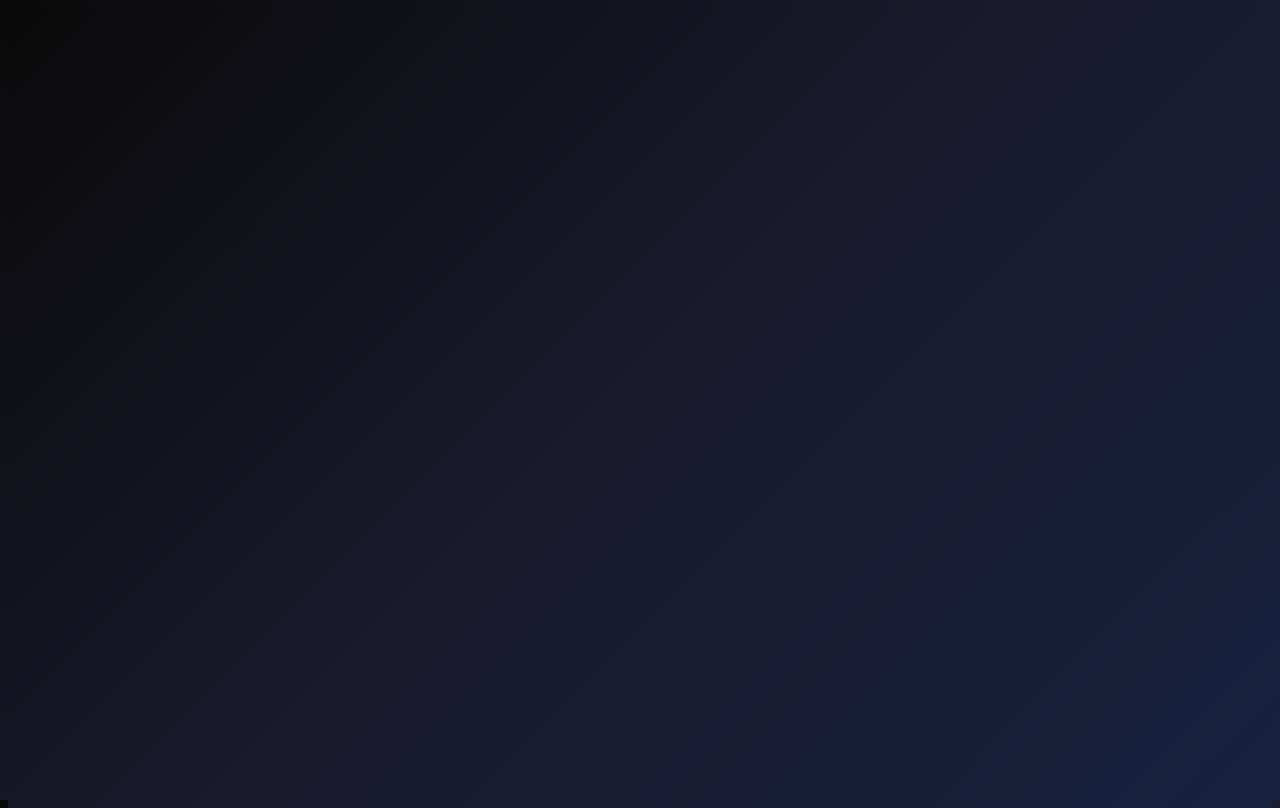
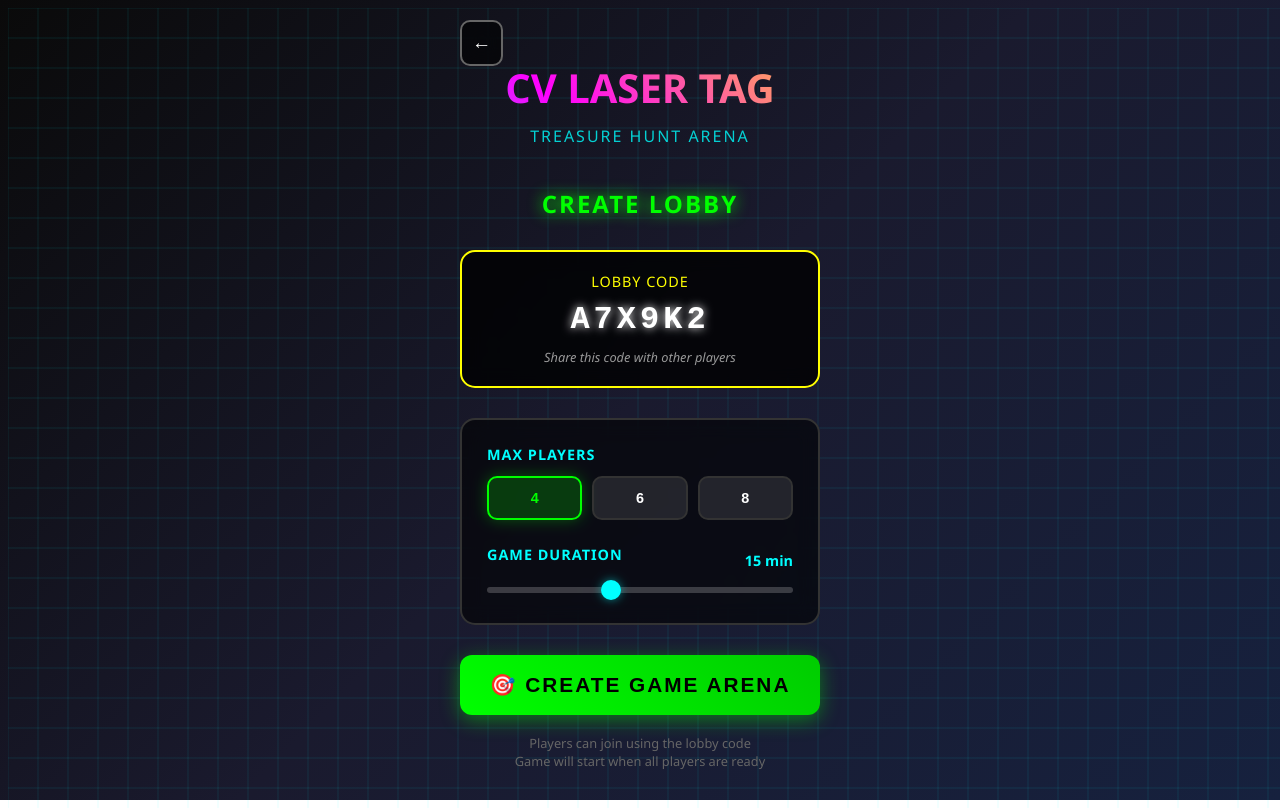
Before and after one commit to LuthoYRN/Laser-tag, a plain HTML site: page frontend/index.html in a window 1280 px wide. Drawn offline with Linux system fonts and the light colour scheme.

Commit message:
add initial HTML structure, CSS styles, and JavaScript for Laser Tag game

```diff
--- /dev/null
+++ b/frontend/css/create_lobby.css
@@ -0,0 +1,277 @@
+.back-button {
+	position: absolute;
+  top: 20px;
+  left: 20px;
+  background: rgba(0, 0, 0, 0.6);
+  border: 2px solid #666;
+  border-radius: 10px;
+  padding: 10px;
+  color: #ffffff;
+  cursor: pointer;
+  transition: all 0.3s ease;
+  font-size: 1.2rem;
+  backdrop-filter: blur(10px);
+}
+
+.back-button:hover {
+	border-color: #00ffff;
+  box-shadow: 0 0 15px rgba(0, 255, 255, 0.3);
+}
+
+.create-title {
+	text-align: center;
+  font-size: 1.5rem;
+  color: #00ff00;
+  text-transform: uppercase;
+  letter-spacing: 2px;
+  margin-bottom: 30px;
+	text-shadow: 0 0 15px #00ff00;
+}
+
+.lobby-code-section {
+	background: rgba(0, 0, 0, 0.8);
+  border: 2px solid #ffff00;
+  border-radius: 15px;
+  padding: 20px;
+  margin-bottom: 30px;
+  text-align: center;
+  backdrop-filter: blur(10px);
+}
+
+.code-label {
+	font-size: 0.9rem;
+  color: #ffff00;
+  text-transform: uppercase;
+  letter-spacing: 1px;
+  margin-bottom: 10px;
+}
+
+.lobby-code {
+	font-size: 2rem;
+  font-weight: bold;
+  color: #ffffff;
+  font-family: 'Courier New', monospace;
+  letter-spacing: 4px;
+  margin-bottom: 10px;
+  text-shadow: 0 0 10px #ffffff;
+}
+
+.code-hint {
+	font-size: 0.8rem;
+  color: #999;
+  font-style: italic;
+}
+
+.settings-section {
+	background: rgba(0, 0, 0, 0.6);
+  border: 2px solid #333;
+  border-radius: 15px;
+  padding: 25px;
+  margin-bottom: 30px;
+  backdrop-filter: blur(10px);
+}
+
+.setting-group {
+	margin-bottom: 25px;
+}
+
+.setting-group:last-child {
+	margin-bottom: 0;
+}
+
+.setting-label {
+	display: block;
+  color: #00ffff;
+  font-size: 0.9rem;
+  font-weight: bold;
+  text-transform: uppercase;
+  letter-spacing: 1px;
+  margin-bottom: 12px;
+}
+
+.setting-options {
+	display: flex;
+  gap: 10px;
+  flex-wrap: wrap;
+}
+
+.option-button {
+	flex: 1;
+  min-width: 80px;
+  padding: 12px 16px;
+  background: rgba(255, 255, 255, 0.1);
+  border: 2px solid #333;
+  border-radius: 10px;
+  color: #ffffff;
+  font-size: 0.9rem;
+  font-weight: bold;
+  cursor: pointer;
+  transition: all 0.3s ease;
+  text-align: center;
+}
+
+.option-button:hover {
+	border-color: #00ffff;
+  background: rgba(0, 255, 255, 0.1);
+}
+
+.option-button.active {
+	border-color: #00ff00;
+  background: rgba(0, 255, 0, 0.2);
+  color: #00ff00;
+  box-shadow: 0 0 15px rgba(0, 255, 0, 0.3);
+}
+
+.slider-container {
+	position: relative;
+  margin-top: 10px;
+}
+
+.slider {
+	width: 100%;
+  height: 6px;
+  border-radius: 3px;
+  background: rgba(255, 255, 255, 0.2);
+  outline: none;
+  -webkit-appearance: none;
+	appearance: none;
+}
+
+.slider::-webkit-slider-thumb {
+	-webkit-appearance: none;
+  appearance: none;
+  width: 20px;
+  height: 20px;
+  border-radius: 50%;
+  background: #00ffff;
+  cursor: pointer;
+  box-shadow: 0 0 10px rgba(0, 255, 255, 0.5);
+}
+
+.slider::-moz-range-thumb {
+	width: 20px;
+  height: 20px;
+  border-radius: 50%;
+  background: #00ffff;
+  cursor: pointer;
+  border: none;
+  box-shadow: 0 0 10px rgba(0, 255, 255, 0.5);
+}
+
+.slider-value {
+	position: absolute;
+  right: 0;
+  top: -25px;
+  color: #00ffff;
+  font-weight: bold;
+  font-size: 0.9rem;
+}
+
+.toggle-switch {
+	position: relative;
+  display: inline-block;
+  width: 60px;
+  height: 30px;
+}
+
+.toggle-switch input {
+	opacity: 0;
+  width: 0;
+  height: 0;
+}
+
+.toggle-slider {
+	position: absolute;
+  cursor: pointer;
+  top: 0;
+  left: 0;
+  right: 0;
+  bottom: 0;
+  background-color: rgba(255, 255, 255, 0.2);
+  transition: 0.3s;
+  border-radius: 30px;
+  border: 2px solid #333;
+}
+
+.toggle-slider:before {
+	position: absolute;
+  content: "";
+  height: 20px;
+  width: 20px;
+  left: 2px;
+  bottom: 2px;
+  background-color: #666;
+  transition: 0.3s;
+  border-radius: 50%;
+}
+
+input:checked+.toggle-slider {
+	background-color: rgba(0, 255, 0, 0.3);
+  border-color: #00ff00;
+}
+
+input:checked+.toggle-slider:before {
+	transform: translateX(26px);
+  background-color: #00ff00;
+  box-shadow: 0 0 10px rgba(0, 255, 0, 0.5);
+}
+
+.create-button {
+	width: 100%;
+  padding: 18px;
+  background: linear-gradient(45deg, #00ff00, #00cc00);
+  border: none;
+  border-radius: 12px;
+  color: #000000;
+  font-size: 1.3rem;
+  font-weight: bold;
+  text-transform: uppercase;
+  letter-spacing: 2px;
+  cursor: pointer;
+  transition: all 0.3s ease;
+  box-shadow: 0 5px 20px rgba(0, 255, 0, 0.4);
+  margin-bottom: 20px;
+}
+
+.create-button:hover {
+	transform: translateY(-2px);
+  box-shadow: 0 8px 30px rgba(0, 255, 0, 0.6);
+}
+
+.create-button:active {
+	transform: translateY(0);
+}
+
+.footer-hint {
+	text-align: center;
+  color: #666;
+  font-size: 0.8rem;
+  line-height: 1.4;
+}
+
+/* Mobile optimizations */
+@media (max-width: 480px) {
+	.container {
+  	padding: 15px;
+  }
+
+  .logo {
+  	font-size: 2rem;
+  }
+
+  .lobby-code {
+  	font-size: 1.7rem;
+    letter-spacing: 3px;
+  }
+
+  .option-button {
+  	min-width: 70px;
+    padding: 10px 12px;
+    font-size: 0.8rem;
+  }
+
+  .create-button {
+  	padding: 16px;
+    font-size: 1.2rem;
+	}
+}
--- /dev/null
+++ b/frontend/css/home.css
@@ -0,0 +1,165 @@
+* {
+  margin: 0;
+  padding: 0;
+  box-sizing: border-box;
+}
+body {
+  font-family: 'Segoe UI', Tahoma, Geneva, Verdana, sans-serif;
+  background: linear-gradient(135deg, #0a0a0a 0%, #1a1a2e 50%, #16213e 100%);
+  color: #ffffff;
+  min-height: 100vh;
+  overflow-x: hidden;
+  position: relative;
+}
+
+.cyber-grid {
+	position: fixed;
+  top: 0;
+  left: 0;
+  width: 100%;
+  height: 100%;
+  background-image:
+  	linear-gradient(rgba(0, 255, 255, 0.1) 1px, transparent 1px),
+    linear-gradient(90deg, rgba(0, 255, 255, 0.1) 1px, transparent 1px);
+  background-size: 30px 30px;
+  animation: gridMove 20s linear infinite;
+  pointer-events: none;
+}
+
+@keyframes gridMove {
+  0% { transform: translate(0, 0); }
+  100% { transform: translate(30px, 30px); }
+}
+
+.container.hidden{
+	display: none;
+}
+.container {
+	position: relative;
+  z-index: 1;
+  min-height: 100vh;
+  display: flex;
+  flex-direction: column;
+  padding: 20px;
+  max-width: 400px;
+  margin: 0 auto;
+}
+
+.header {
+  text-align: center;
+  margin-bottom: 40px;
+  padding-top: 40px;
+}
+
+.logo {
+  font-size: 2.5rem;
+  font-weight: bold;
+  background: linear-gradient(45deg, #00ffff, #ff00ff, #ffff00);
+  background-size: 200% 200%;
+  	-webkit-background-clip: text;
+  	-webkit-text-fill-color: transparent;
+  background-clip: text;
+  animation: gradientShift 3s ease-in-out infinite;
+  margin-bottom: 10px;
+}
+
+@keyframes gradientShift {
+	0%, 100% { background-position: 0% 50%; }
+  50% { background-position: 100% 50%; }
+}
+
+.subtitle {
+	font-size: 1rem;
+  color: #00ffff;
+  text-transform: uppercase;
+  letter-spacing: 2px;
+  opacity: 0.8;
+}
+
+.main-content {
+	flex: 1;
+  display: flex;
+  flex-direction: column;
+  gap: 30px;
+}
+
+.game-modes {
+	display: flex;
+  flex-direction: column;
+  gap: 20px;
+}
+
+.mode-button {
+	background: linear-gradient(135deg, rgba(0, 255, 255, 0.1), rgba(255, 0, 255, 0.1));
+  border: 2px solid #00ffff;
+  border-radius: 15px;
+  padding: 20px;
+  color: #ffffff;
+  font-size: 1.2rem;
+  font-weight: bold;
+  text-transform: uppercase;
+  letter-spacing: 1px;
+  cursor: pointer;
+  transition: all 0.3s ease;
+  position: relative;
+  overflow: hidden;
+}
+
+.mode-button:hover {
+	transform: translateY(-2px);
+  box-shadow: 0 10px 30px rgba(0, 255, 255, 0.3);
+  border-color: #ff00ff;
+}
+
+.mode-button:active {
+	transform: translateY(0);
+}
+
+.mode-button::before {
+	content: '';
+  position: absolute;
+  top: 0;
+  left: -100%;
+  width: 100%;
+  height: 100%;
+  background: linear-gradient(90deg, transparent, rgba(255, 255, 255, 0.2), transparent);
+  transition: left 0.5s;
+}
+
+.mode-button:hover::before {
+	left: 100%;
+}
+
+.create-mode {
+	border-color: #00ff00;
+  background: linear-gradient(135deg, rgba(0, 255, 0, 0.1), rgba(0, 255, 255, 0.1));
+}
+
+.create-mode:hover {
+	border-color: #00ff00;
+  box-shadow: 0 10px 30px rgba(0, 255, 0, 0.3);
+}
+
+.footer {
+	text-align: center;
+  margin-top: 30px;
+  padding: 20px;
+  color: #666;
+  font-size: 0.8rem;
+}
+
+/* Mobile optimizations */
+@media (max-width: 480px) {
+.container {
+	padding: 15px;
+}
+
+.logo {
+	font-size: 2rem;
+}
+
+.mode-button {
+	padding: 18px;
+  font-size: 1.1rem;
+}
+}
--- a/frontend/index.html
+++ b/frontend/index.html
@@ -4,8 +4,90 @@
   <meta charset="UTF-8" />
   <meta name="viewport" content="width=device-width, initial-scale=1.0" />
   <title>Laser Tag</title>
-  <link rel="stylesheet" href="style.css" />
+  <link rel="stylesheet" href="./css/home.css" />
+  <link rel="stylesheet" href="./css/create_lobby.css" />
 </head>
 <body>
+    <!-- Universal grid -->
+    <div class="cyber-grid"></div>
+    <!-- Home / Lobby screen -->
+    <div class="container hidden">
+        <div class="header">
+            <h1 class="logo">CV LASER TAG</h1>
+            <p class="subtitle">Treasure Hunt Arena</p>
+        </div>
+
+        <div class="main-content">
+            <div class="game-modes">
+                <button class="mode-button create-mode">
+                    🎯 Create Lobby
+                </button>
+                <button class="mode-button">
+                    🔍 Join Lobby
+                </button>
+            </div>
+        </div>
+
+        <div class="footer">
+            <p>Ensure camera permissions are enabled</p>
+        </div>
+    </div>
+    <!-- Create Lobby -->
+    <div class="container">
+        <button class="back-button" onclick="goBack()">←</button>
+
+        <div class="header">
+            <h1 class="logo">CV LASER TAG</h1>
+            <p class="subtitle">Treasure Hunt Arena</p>
+        </div>
+
+        <h2 class="create-title">Create Lobby</h2>
+
+        <div class="lobby-code-section">
+            <div class="code-label">Lobby Code</div>
+            <div class="lobby-code" id="lobbyCode">A7X9K2</div>
+            <div class="code-hint">Share this code with other players</div>
+        </div>
+
+        <div class="settings-section">
+            <div class="setting-group">
+                <label class="setting-label">Max Players</label>
+                <div class="setting-options">
+                    <button class="option-button active">4</button>
+                    <button class="option-button">6</button>
+                    <button class="option-button">8</button>
+                </div>
+            </div>
+
+            <div class="setting-group">
+                <label class="setting-label">Game Duration</label>
+                <div class="slider-container">
+                    <input type="range" min="5" max="30" value="15" class="slider" id="durationSlider">
+                    <span class="slider-value" id="durationValue">15 min</span>
+                </div>
+            </div>
+        </div>
+
+        <button class="create-button">
+            🎯 Create Game Arena
+        </button>
+
+        <div class="footer-hint">
+            Players can join using the lobby code<br>
+            Game will start when all players are ready
+        </div>
+    </div>
+    <!-- screen -->
+    <!-- screen -->
+    <!-- screen -->
+    <!-- screen -->
+    <!-- screen -->
+    <!-- screen -->
+    <!-- screen -->
+    <!-- screen -->
+    <!-- screen -->
+    <!-- screen -->
+    <!-- screen -->
+    <!-- screen -->
 </body>
 </html>
--- a/frontend/style.css
+++ /dev/null
@@ -1,6 +0,0 @@
-body, html {
-  font-family: 'Segoe UI', Tahoma, Geneva, Verdana, sans-serif;
-  height: 100%;
-  background: linear-gradient(135deg, #0a0a0a 0%, #1a1a2e 50%, #16213e 100%);
-  color: white;
-}
```
Also changed, not shown: frontend/scripts/app.js (added), 1 other file.
